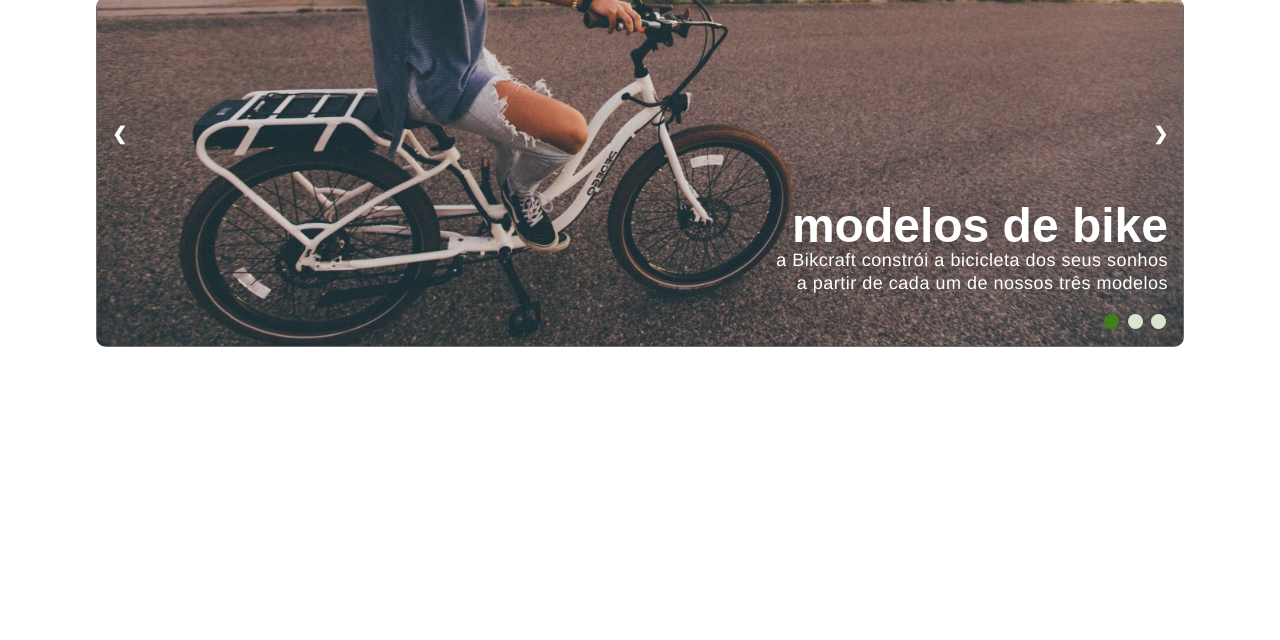
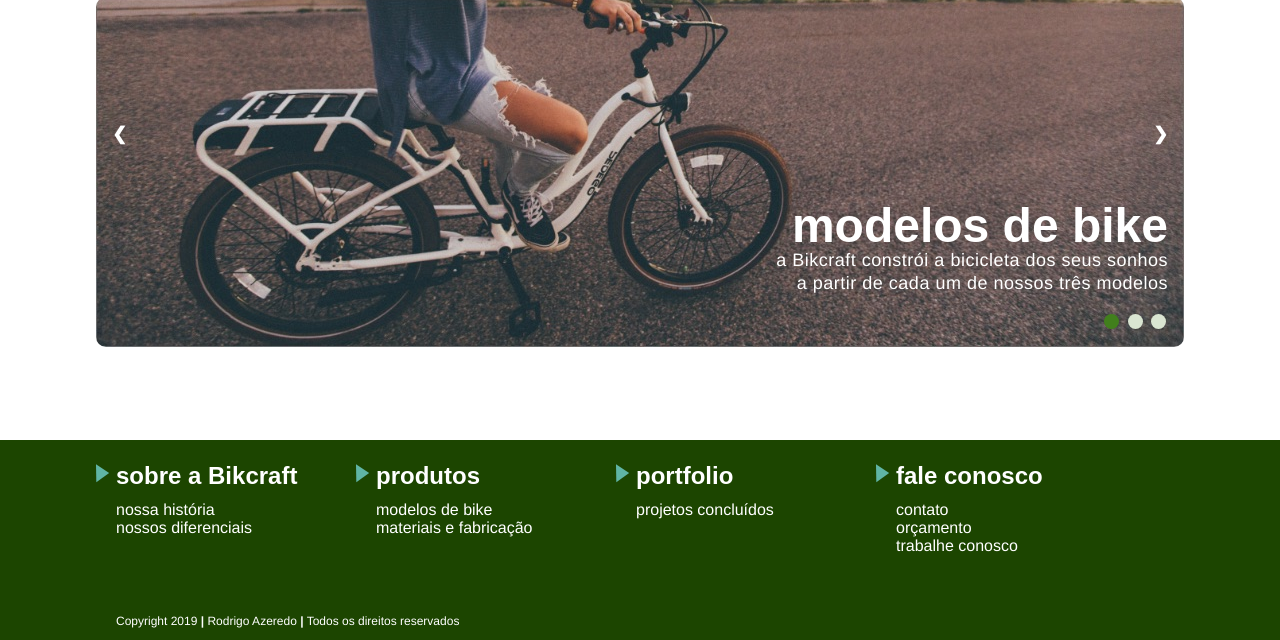
Before and after one commit to digaoeq/bikcraft, a plain HTML site: page index.html in a window 1280 px wide. Shown: the part 703-1343 px from the top of the page. Before the commit the page ends 1055 px from the top, so only its background shows below. Drawn offline with Linux system fonts and the light colour scheme.

Commit message:
finalizada home page, faltam os links

```diff
--- a/css/grid.css
+++ b/css/grid.css
@@ -31,10 +31,23 @@
 
 .grid-1 	{width: 76px;}
 .grid-2 	{width: 168px;}
-.grid-3 	{width: 260px;}
+.grid-3 	{
+	width: 260px;
+	float: left;
+	text-align: left;
+	margin: 0px 0px 0px 0px;
+	padding: 24px 0px 0px 0px ;
+	display: inline-block;
+	/*padding-top: 20px;*/
+}
 .grid-4 	{width: 352px;}
 .grid-5 	{width: 446px;}
-.grid-6 	{width: 538px;}
+.grid-6 	{
+	width: 538px;
+	/*float: left;*/
+	/*text-align: left;*/
+	margin: 0px 0px 0px 20px;
+}
 .grid-7 	{width: 630px;}
 .grid-8 	{width: 722px;}
 .grid-9 	{width: 816px;}
--- a/css/style.css
+++ b/css/style.css
@@ -112,7 +112,11 @@ ul {
 	margin-bottom: 148px;
 }
 
-/*configurando o botào padrão*/
+.home {
+	margin-bottom: 88px;
+}
+
+/*configurando o botão padrão*/
 
 .btn a {
 	font-family: source-sans-pro, sans-serif;
@@ -176,3 +180,47 @@ ul {
 	font-size: 1px;
 	margin: 95px 0px 0px 18px;
 }
+
+/*RODAPÉ*/
+
+.footer {
+	background: #1c4500;
+	display: /*inline-*/block;
+	height: 200px;
+	width : 100%;
+	bottom: 0px;
+	/*padding-top: 16px;*/
+}
+
+.footer li{
+	font-family: "Helvetica-Neue", Helvetica, sans-serif;
+	font-size: 16px;
+	line-height: 18px;
+	color: #fff;
+}
+
+.footer ul {
+	margin-left: 20px;
+	margin-top: -28px;
+}
+
+.footer ul h3 {
+	font-family: source-sans-pro, sans-serif;
+	font-weight: 600;
+	font-size: 24px;
+	color:#fff;
+	line-height: 31px;
+	margin-bottom: 10px;
+}
+
+.copyright {
+	bottom:10px;
+	font-family: "Helvetica-Neue", Helvetica, sans-serif;
+	font-size: 12px;
+	line-height: 14px;
+	color: #fff;
+	margin-top: 55px
+	/*padding-left: 20px;*/
+	/*margin-left: 20px;*/
+
+}
--- a/index.html
+++ b/index.html
@@ -26,9 +26,9 @@
 					contato@bikcraft.com
 				</div>
 				<div id="header4">
-					<a href="https://facebook.com"><img src="img/facebook-icon.svg" alt="ícone do Facebook"></a>
-					<a href="https://instagram.com"><img src="img/instagram-icon.svg" alt="ícone do Instagram"></a>
-					<a href="https://twitter.com"><img src="img/twitter-icon.svg" alt="ícone do Twitter"></a>
+					<a href="https://facebook.com" target="_blank"><img src="img/facebook-icon.svg" alt="ícone do Facebook"></a>
+					<a href="https://instagram.com" target="_blank"><img src="img/instagram-icon.svg" alt="ícone do Instagram"></a>
+					<a href="https://twitter.com" target="_blank"><img src="img/twitter-icon.svg" alt="ícone do Twitter"></a>
 				</div>
 			</div>
 		</header>
@@ -40,11 +40,10 @@
 			<div class="btn"><a href="about.html">Sobre a Bikcraft</a></div>
 			</div>
 		</section>
-		<section class="container">
+		<section class="container home">
 			<div id="title1"><h2>produtos</h2></div><div id="title2">conheça as nossas bikes</div>
 			<!-- na linha abaixo o texto é apenas para a linha aparecer -->
 			<div id="title-line">nononononono</div>
-
 			<!-- Slideshow container -->
 			<div class="slideshow-container">
 			  <!-- Full-width images with number and caption text -->
@@ -53,25 +52,21 @@
 			    <p class="title-caroussel">modelos de bike</p>
 			    <div class="text">a Bikcraft constrói a bicicleta dos seus sonhos<br>a partir de cada um de nossos três modelos</div>
 			  </div>
-
 			  <div class="mySlides fade">
 			    <img src="img/caroussel-2.jpg" class="caroussel-pics" alt="corrente de bicicleta vista de perto">
 			    <p class="title-caroussel">materiais e fabricação</p>
 			    <div class="text">conheça mais sobre as matérias-primas que usamos, nossa<br>equipe qualificada e nossos avançados padrões de fabricação</div>
 			  </div>
-
 			  <div class="mySlides fade">
 			    <img src="img/caroussel-3.jpg" class="caroussel-pics" alt="bicicleta atravessada na estrada de terra">
 			    <p class="title-caroussel">nosso portfolio</p>
 			    <div class="text">veja projetos concluídos para clientes<br>que buscavam uma bike exclusiva</div>
 			  </div>
-
 			  <!-- Next and previous buttons -->
 			  <a class="prev" onclick="plusSlides(-1)">&#10094;</a>
 			  <a class="next" onclick="plusSlides(1)">&#10095;</a>
 			</div>
 			<br>
-
 			<!-- The dots/circles -->
 			<div style="text-align:right;margin:19px 16px">
 			  <span class="dot" onclick="currentSlide(1)"></span>
@@ -80,5 +75,56 @@
 			</div>
 			<script src="js/caroussel.js"></script>
 		</section>
+		<footer class="footer">
+
+			<div class="container">
+
+				<div class="grid-3" style="height: 129px">
+					<img src="img/arrow1.png">
+					<ul>
+						<h3>sobre a Bikcraft</h3>
+						<li>nossa história</li>
+						<li>nossos diferenciais</li>
+					</ul>
+
+				</div>
+
+				<div class="grid-3">
+					<img src="img/arrow1.png">
+					<ul>
+						<h3>produtos</h3>
+						<li>modelos de bike</li>
+						<li>materiais e fabricação</li>
+					</ul>
+
+				</div>
+
+				<div class="grid-3">
+					<img src="img/arrow1.png">
+					<ul>
+						<h3>portfolio</h3>
+						<li>projetos concluídos</li>
+					</ul>
+				</div>
+
+				<div class="grid-3">
+					<img src="img/arrow1.png">
+					<ul>
+						<h3>fale conosco</h3>
+						<li>contato</li>
+						<li>orçamento</li>
+						<li>trabalhe conosco</li>
+					</ul>
+				</div>
+
+		</div>
+
+		<div class="container">
+			<div class="grid-6">
+				<p class="copyright">Copyright 2019 <b>|</b> Rodrigo Azeredo <b>|</b> Todos os direitos reservados</p>
+			</div>
+		</div>
+
+		</footer>
 	</body>
 </html>
```
Also changed, not shown: img/arrow1.png (added).
